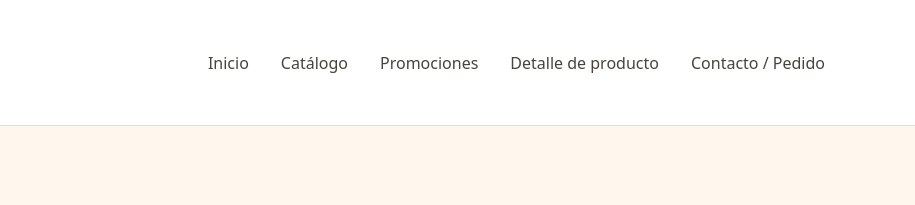
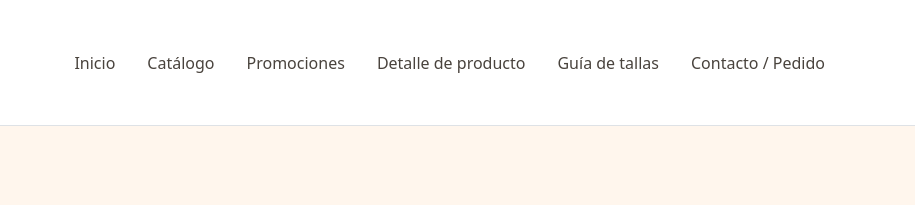
Before and after one commit to AlvaroMD-D4C/Polainafy_Polainas-y-Punto, a plain HTML site: page index.html in a window 1280 px wide. Shown: the top 205 px of the page, 365-1280 px from the left. Drawn offline with nearby package versions, Linux system fonts and the light colour scheme.

Commit message:
Add 'Guía de tallas' link to navigation

```diff
--- a/index.html
+++ b/index.html
@@ -20,6 +20,7 @@
           <li class="nav-item"><a class="nav-link" href="catalogo.html">Catálogo</a></li>
           <li class="nav-item"><a class="nav-link" href="promociones.html">Promociones</a></li>
           <li class="nav-item"><a class="nav-link" href="producto.html">Detalle de producto</a></li>
+          <li class="nav-item"><a class="nav-link" href="guiadetallas.html">Guía de tallas</a></li>
           <li class="nav-item"><a class="nav-link" href="contacto.html">Contacto / Pedido</a></li>
         </ul>
       </div>
```
